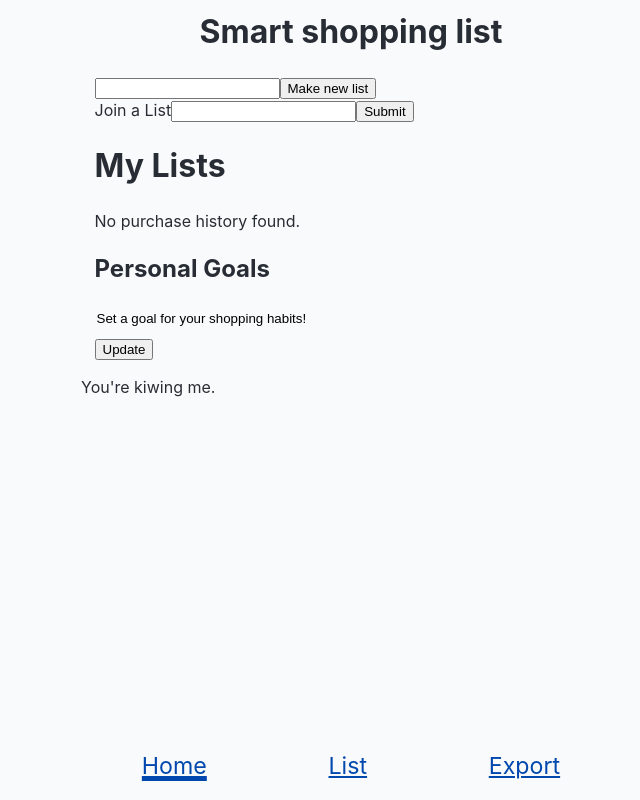
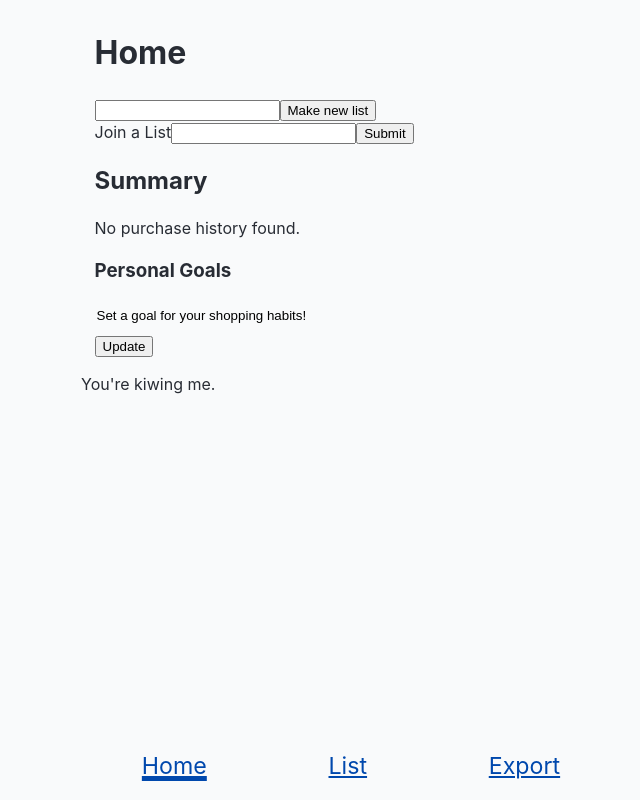
Before and after one commit to the-collab-lab/tcl-46-smart-shopping-list, a React (Vite) app: page / in a window 1280 px wide. Shown: the whole page, without its empty margins (289-929 px from the left). Built offline with nearby package versions, Linux system fonts and the light colour scheme.

Commit message:
light renaming and headings

```diff
--- a/src/components/Calendar.tsx
+++ b/src/components/Calendar.tsx
@@ -49,6 +49,7 @@ export function Calendar({ listOfShoppingListItems }) {
 
 	return (
 		<>
+			<h2>Plan a shopping trip</h2>
 			<p>
 				You have {listOfItemNames.length} items in your current shopping cart.
 			</p>
@@ -60,7 +61,7 @@ export function Calendar({ listOfShoppingListItems }) {
 			>
 				{exclude ? `Include checked items` : `Exclude checked items`}
 			</button>
-			<p>Want to add a shopping trip to your calendar? </p>
+			<h4>Export to calendar</h4>
 			<button type="button" onClick={handleCalendarDownload} name="ical">
 				iCalendar
 			</button>
--- a/src/components/ListSwitcher.tsx
+++ b/src/components/ListSwitcher.tsx
@@ -6,7 +6,7 @@ const ListSwitcher = ({ switchList, rmListUpdate, deleteListFake }) => {
 	const [userList] = useContext(MyContext).userListCtx;
 	return (
 		<div>
-			<h1>My Lists</h1>
+			<h2>Manage Lists</h2>
 			{getUserListsArr(userList)
 				.filter(([_, token]) => token)
 				.map(([name, token]) => (
--- a/src/views/Export.tsx
+++ b/src/views/Export.tsx
@@ -13,12 +13,15 @@ export function Export() {
 		<>
 			{listToken && isValidToken(listToken) ? (
 				<>
-					<Calendar listOfShoppingListItems={adjustedData} />
+					<header>
+						<h1>Share</h1>
+					</header>
 					<CopyToken
 						listToken={listToken}
 						setListToken={setListToken}
 						userList={userList}
 					/>
+					<Calendar listOfShoppingListItems={adjustedData} />
 				</>
 			) : (
 				<NoToken />
--- a/src/views/Home.tsx
+++ b/src/views/Home.tsx
@@ -6,7 +6,7 @@ import { generateToken } from '@the-collab-lab/shopping-list-utils';
 import { getItemData, streamListItems, addItem } from '../api';
 import { addList, hasToken } from '../utils/user';
 import { ListToken } from '../types';
-import { removeList, getFirstToken } from '../utils';
+import { removeList, getFirstToken, isValidToken } from '../utils';
 import ListSwitcher from '../components/ListSwitcher';
 import { Summary } from './Summary';
 
@@ -115,6 +115,9 @@ export function Home() {
 	};
 	return (
 		<div className="Home">
+			<header>
+				<h1>Home</h1>
+			</header>
 			<form onSubmit={makeNewList}>
 				<label htmlFor="make-list">
 					<input
@@ -140,12 +143,19 @@ export function Home() {
 				<button type="submit">Submit</button>
 			</form>
 			{errorMessage && <p>{errorMessage}</p>}
+
+			{isValidToken(listToken) ? (
+				<>
 					<ListSwitcher
 						switchList={switchList}
 						rmListUpdate={rmListUpdate}
 						deleteListFake={deleteListFake}
 					/>
 					<Summary />
+				</>
+			) : (
+				<Summary />
+			)}
 		</div>
 	);
 }
--- a/src/views/Layout.tsx
+++ b/src/views/Layout.tsx
@@ -6,9 +6,9 @@ import './Layout.css';
 export function Layout() {
 	return (
 		<div className="Layout">
-			<header className="Layout-header">
+			{/* <header className="Layout-header">
 				<h1>Smart shopping list</h1>
-			</header>
+			</header> */}
 			<main className="Layout-main">
 				<Outlet />
 			</main>
--- a/src/views/Summary.tsx
+++ b/src/views/Summary.tsx
@@ -41,6 +41,7 @@ export function Summary() {
 
 	return (
 		<div className="Summary">
+			<h2>Summary</h2>
 			{purchased.length ? (
 				<div>
 					<h2>Your purchase history to date</h2>
@@ -97,7 +98,7 @@ export function Summary() {
 				<p>No purchase history found.</p>
 			)}
 
-			<h2>Personal Goals</h2>
+			<h3>Personal Goals</h3>
 			<Goals />
 		</div>
 	);
```
Lines whose indentation alone changed are shown as unchanged.
